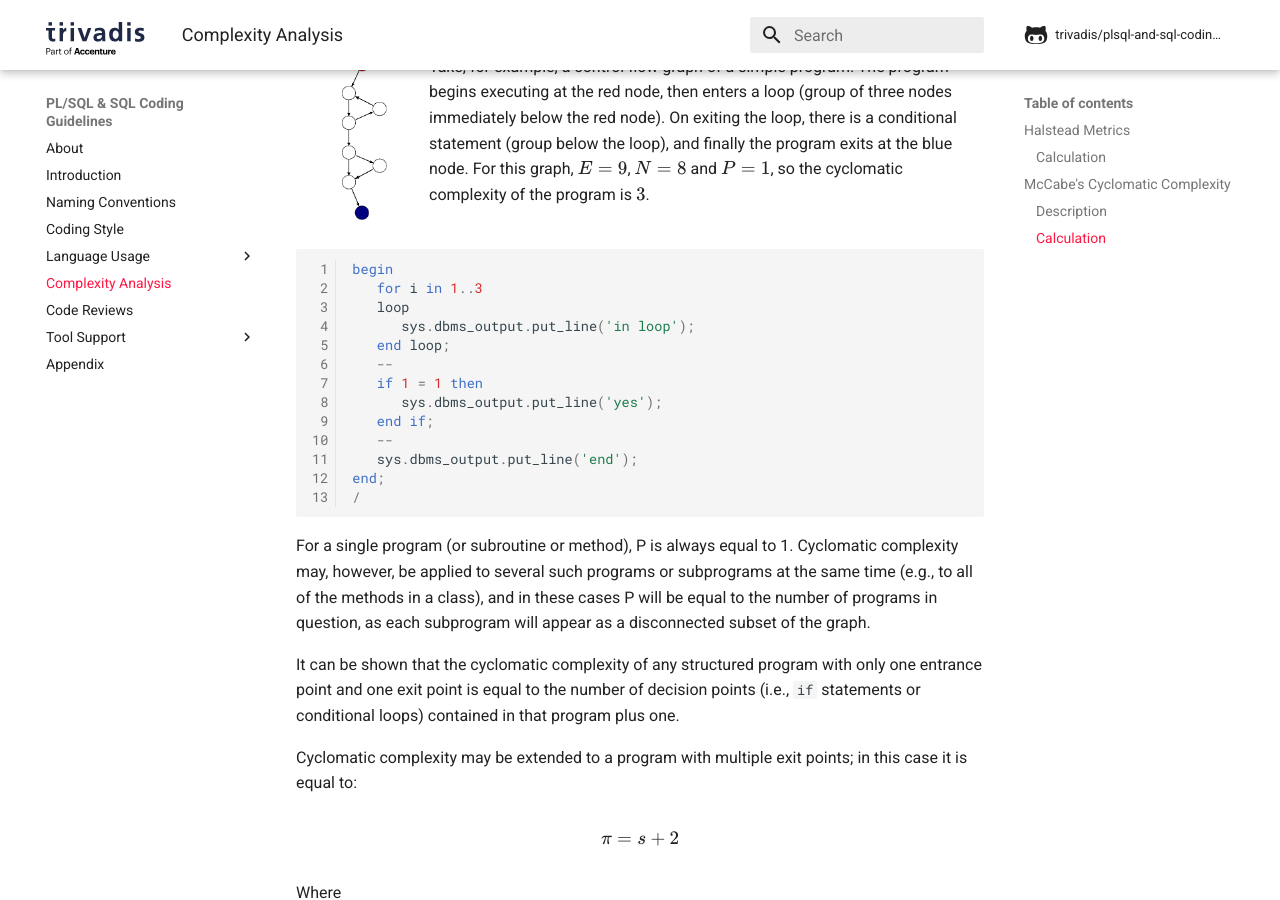
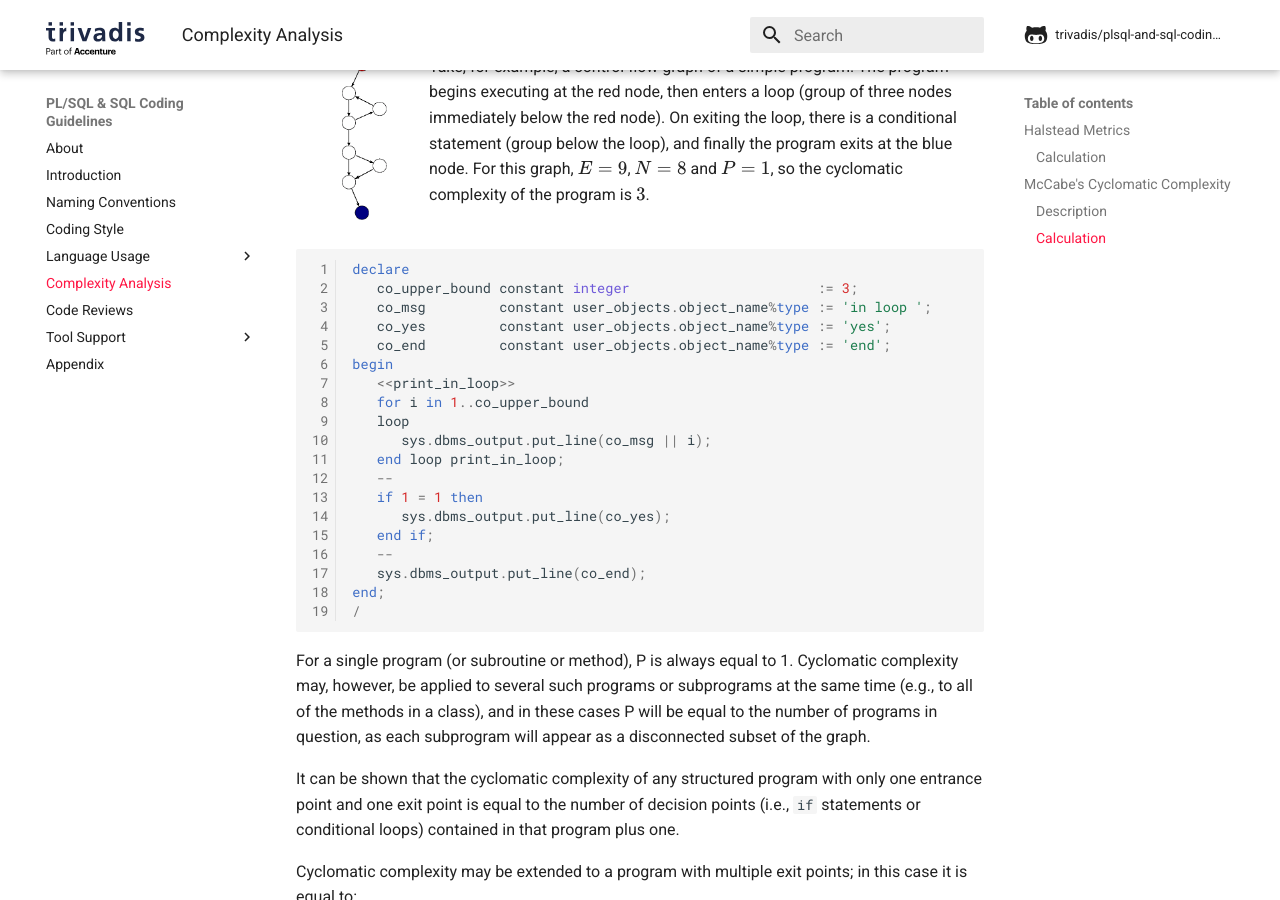
Before and after one commit to Trivadis/plsql-and-sql-coding-guidelines, an MkDocs documentation site: the page built from docs/5-complexity-analysis/complexity-analysis.md, in a window 1280 px wide and 900 px high, scrolled down 1851 px. Built offline with MkDocs 1.6.1 and Material for MkDocs 9.7.7, drawn with Linux system fonts in a browser that asks for light colours; comment, search, counter and statistics services are not loaded; the version menu is left out.

Commit message:
Fix violations of G-1050, G-4320, G-4390, G-4395

````diff
--- a/docs/5-complexity-analysis/complexity-analysis.md
+++ b/docs/5-complexity-analysis/complexity-analysis.md
@@ -55,17 +55,23 @@ where
 Take, for example, a control flow graph of a simple program. The program begins executing at the red node, then enters a loop (group of three nodes immediately below the red node). On exiting the loop, there is a conditional statement (group below the loop), and finally the program exits at the blue node. For this graph, $E = 9$, $N = 8$ and $P = 1$, so the cyclomatic complexity of the program is $3$.<br/><br/>
 
 ``` sql
+declare
+   co_upper_bound constant integer                       := 3;
+   co_msg         constant user_objects.object_name%type := 'in loop ';
+   co_yes         constant user_objects.object_name%type := 'yes';
+   co_end         constant user_objects.object_name%type := 'end';
 begin
-   for i in 1..3
+   <<print_in_loop>>
+   for i in 1..co_upper_bound
    loop
-      sys.dbms_output.put_line('in loop');
-   end loop;
+      sys.dbms_output.put_line(co_msg || i);
+   end loop print_in_loop;
    --
    if 1 = 1 then
-      sys.dbms_output.put_line('yes');
+      sys.dbms_output.put_line(co_yes);
    end if;
    --
-   sys.dbms_output.put_line('end');
+   sys.dbms_output.put_line(co_end);
 end;
 /
 ```
````
